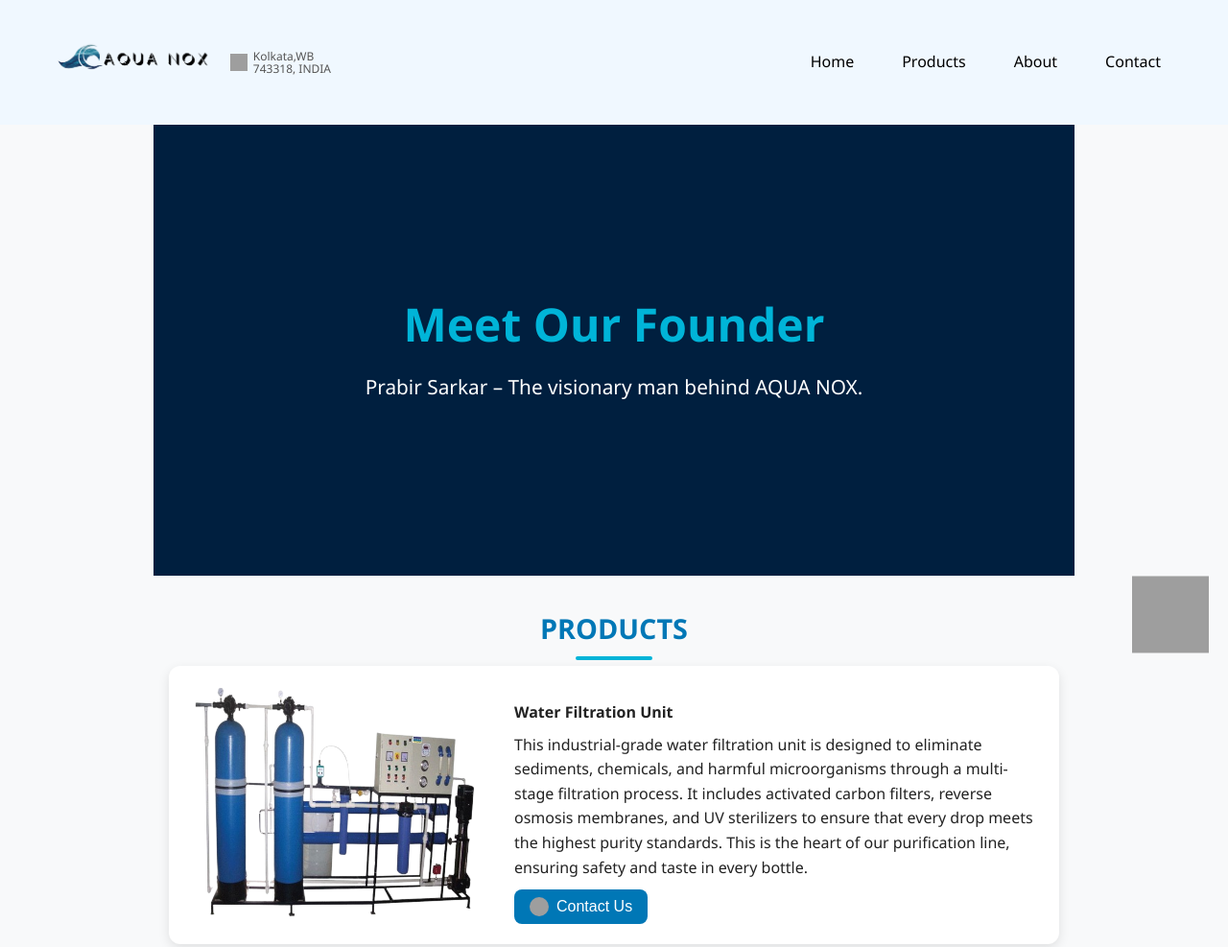
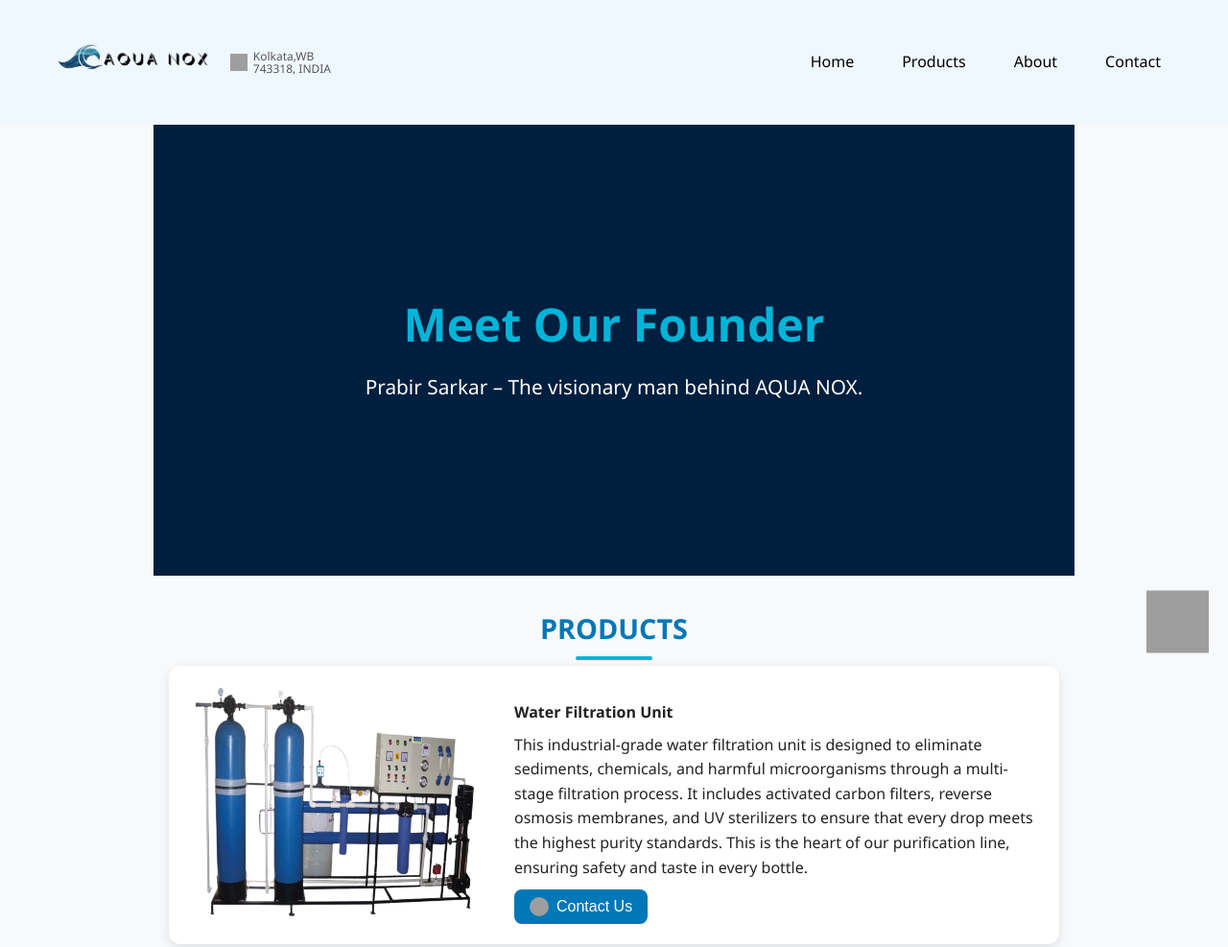
Before and after one commit to NEXTER-Soumya/Aqua-NoX, a plain HTML site: page index.html in a window 1280 px wide. Shown: the top 987 px of the page at 96% size. Drawn offline with Linux system fonts and the light colour scheme; grey boxes are pictures that could not be loaded.

Commit message:
Update style.css

```diff
--- a/style.css
+++ b/style.css
@@ -642,8 +642,8 @@
 }
 
 .whatsapp-float img {
-  width: 80px;
-  height: 80px;
+  width: 65px;
+  height: 65px;
   animation: jump 3s ease-in-out infinite;
 }
 
```
